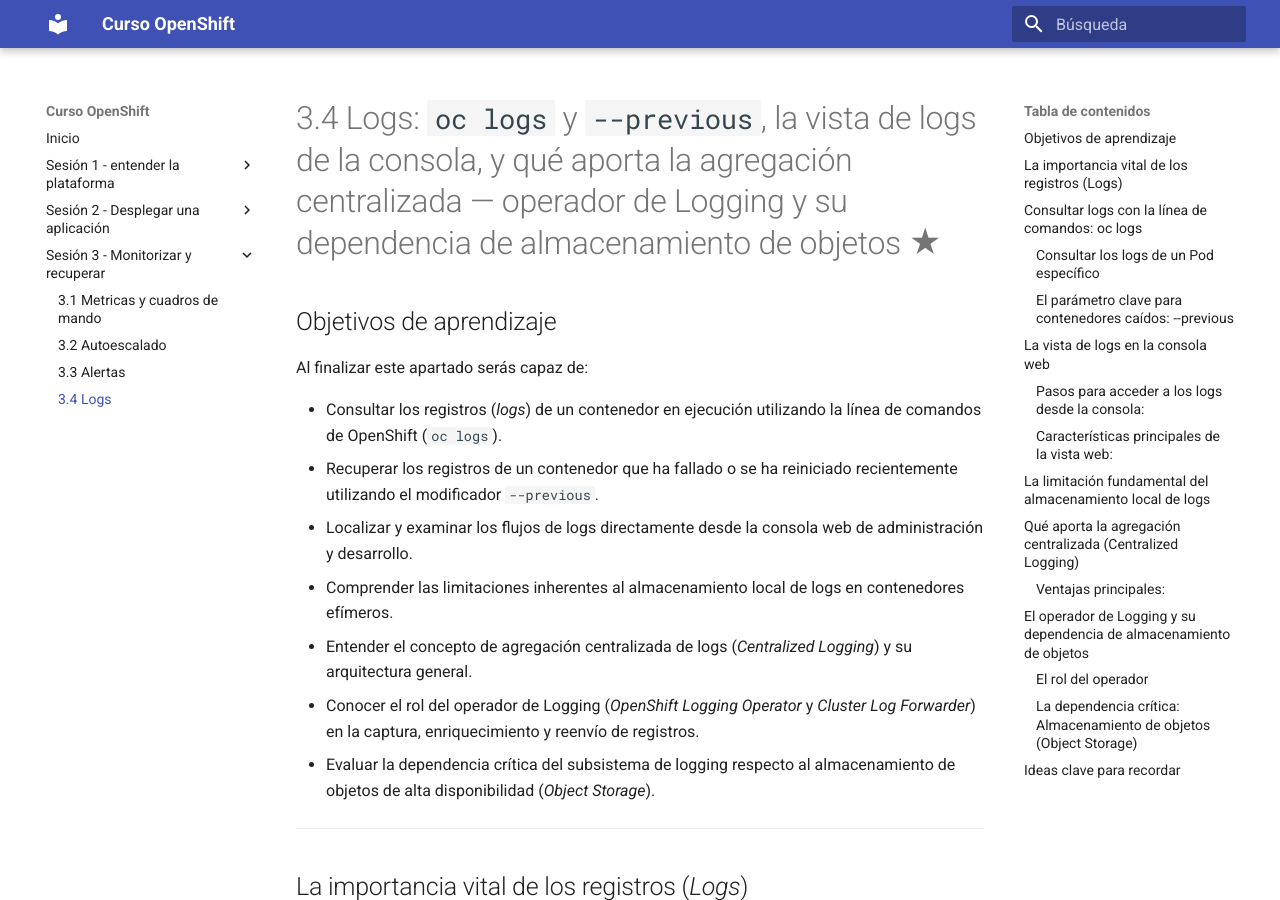
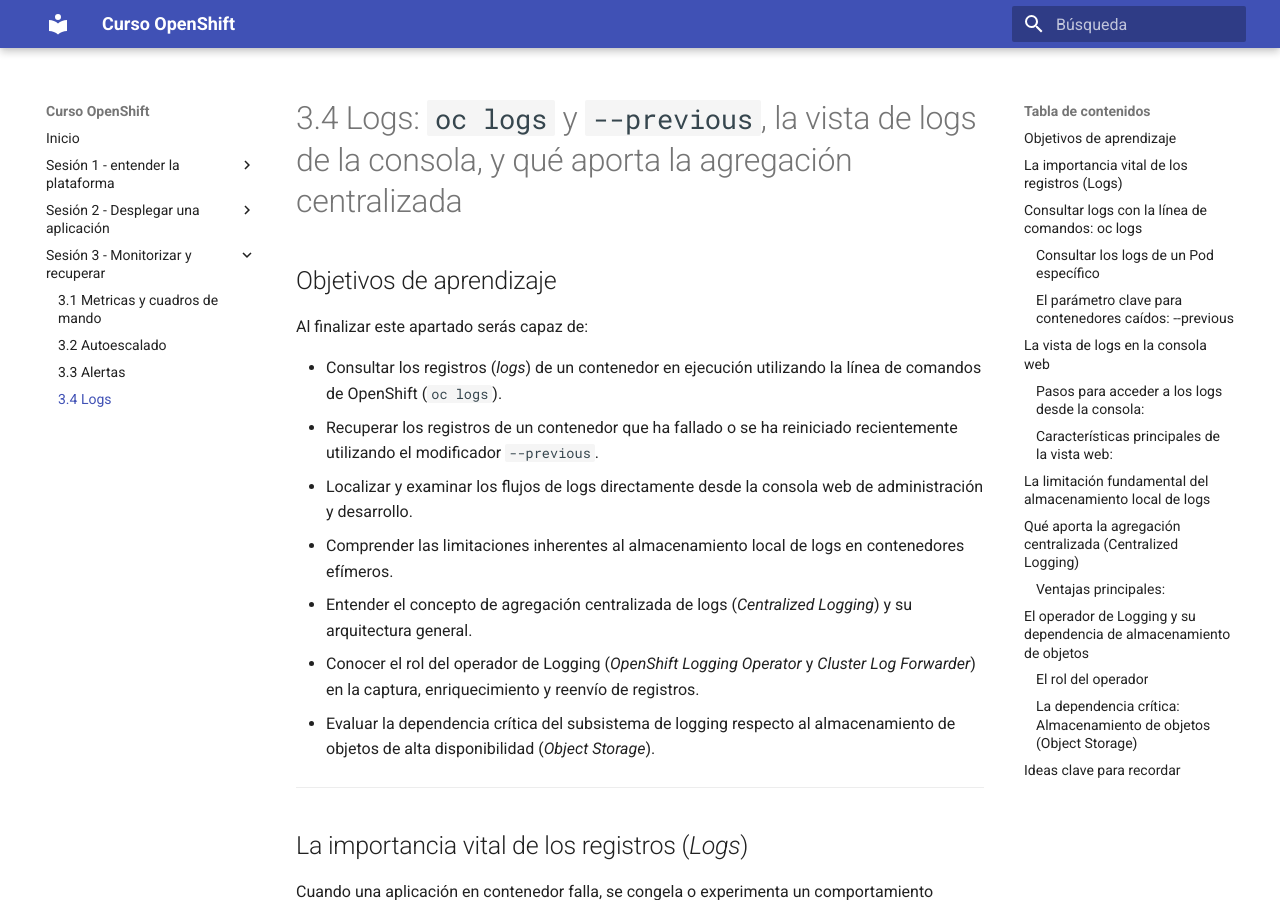
Before and after one commit to ieftraining/curso-openshift, an MkDocs documentation site: the page built from docs/sesion3/3.4 Logs.md, in a window 1280 px wide and 900 px high. Built offline with MkDocs 1.6.1 and Material for MkDocs 9.7.7, drawn with Linux system fonts in a browser that asks for light colours.

Commit message:
Add files via upload

```diff
--- a/docs/sesion3/3.4 Logs.md
+++ b/docs/sesion3/3.4 Logs.md
@@ -1,4 +1,4 @@
-# 3.4 Logs: `oc logs` y `--previous`, la vista de logs de la consola, y qué aporta la agregación centralizada — operador de Logging y su dependencia de almacenamiento de objetos ★
+# 3.4 Logs: `oc logs` y `--previous`, la vista de logs de la consola, y qué aporta la agregación centralizada
 
 ## Objetivos de aprendizaje
 
```
